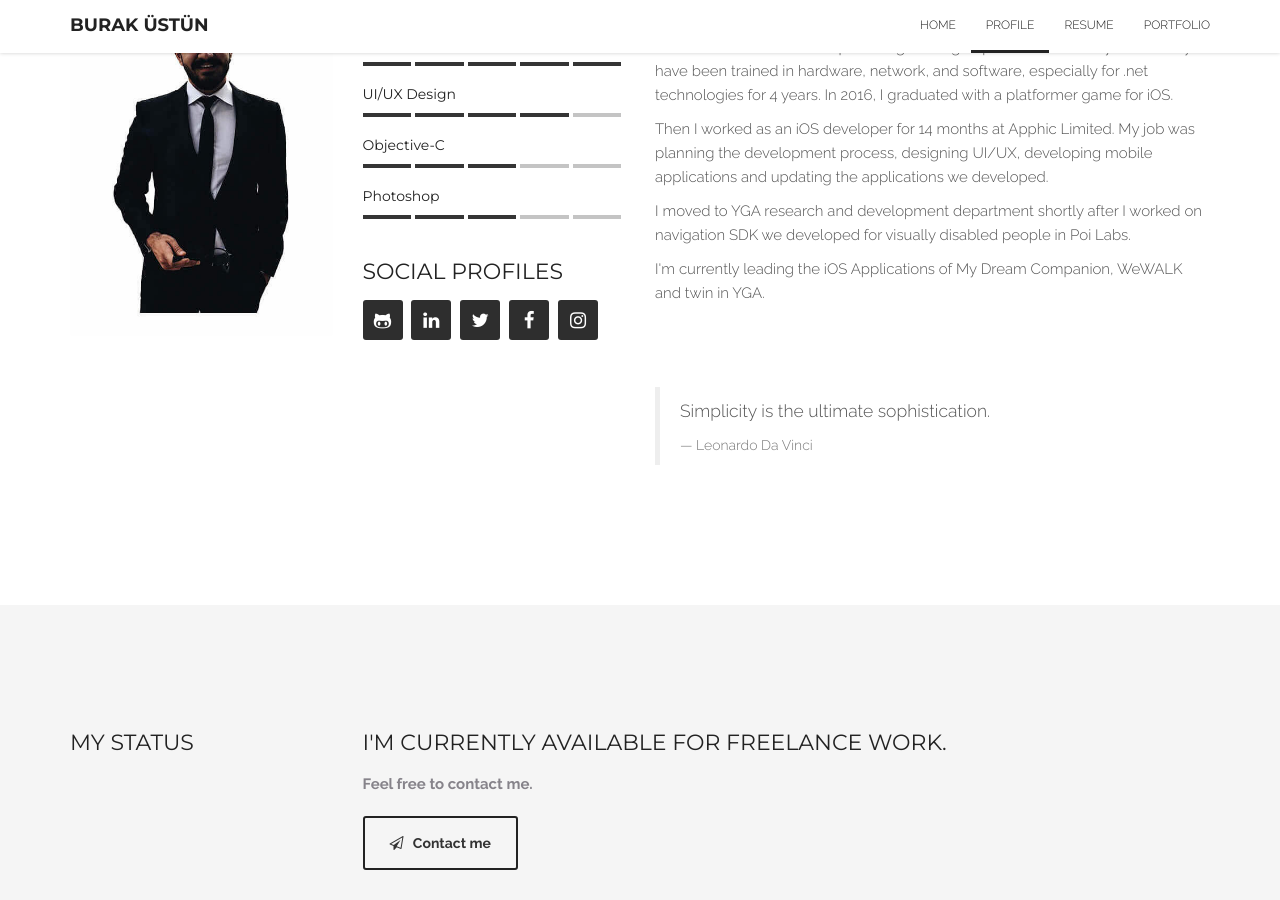
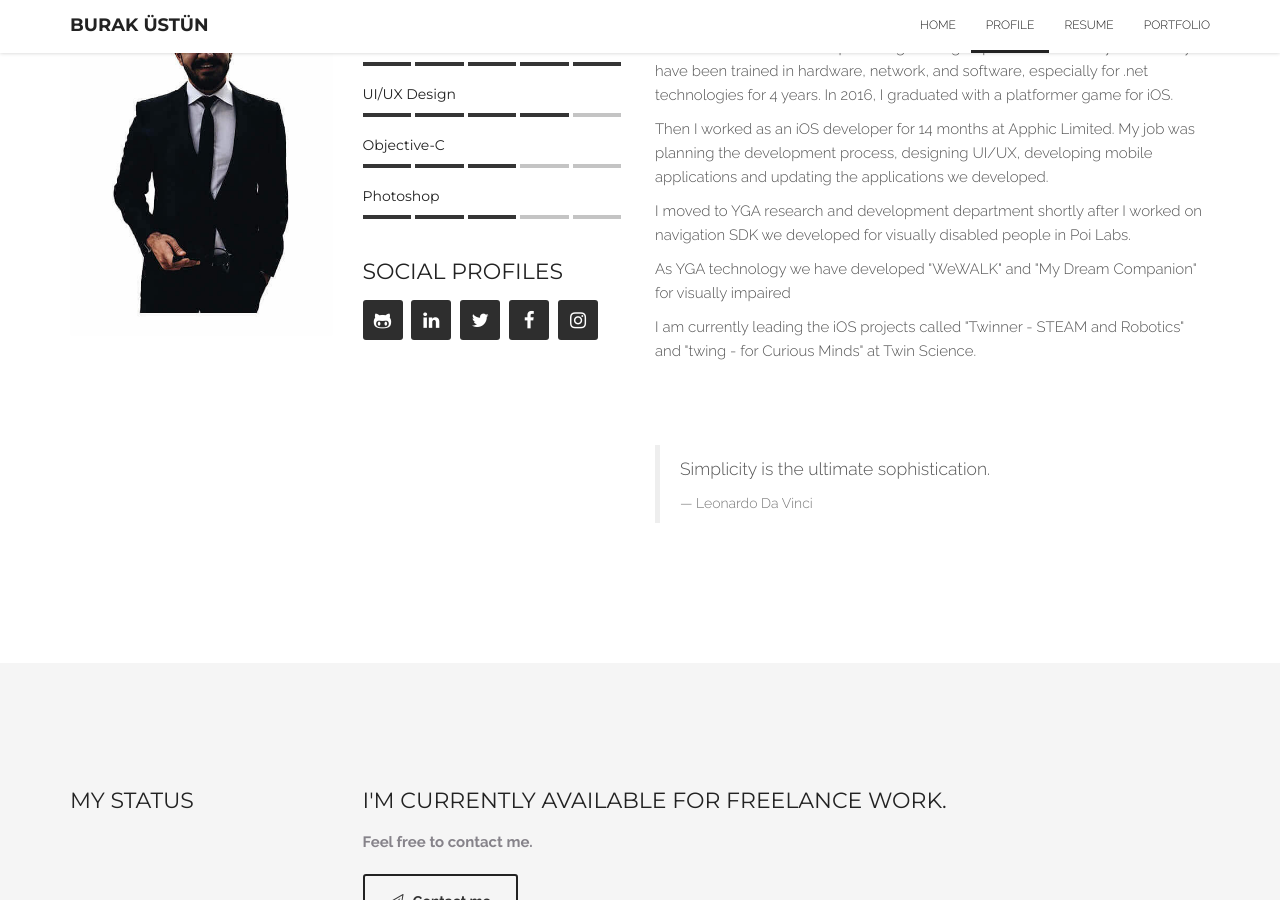
Before and after one commit to buracules/buracules.github.io, a Jekyll site: the page index.html, which Jekyll copies as it is, in a window 1280 px wide and 900 px high, scrolled down 1085 px. Built offline with Jekyll 4.4.1, drawn with Linux system fonts in a browser that asks for light colours.

Commit message:
Update professional profile

```diff
--- a/index.html
+++ b/index.html
@@ -235,8 +235,8 @@
 							<p>In 2012 I started to the computer engineering department of Sakarya University. I have been trained in hardware, network, and software, especially for .net technologies for 4 years. In 2016, I graduated with a platformer game for iOS.</p>
 							<p>Then I worked as an iOS developer for 14 months at Apphic Limited. My job was planning the development process, designing UI/UX, developing mobile applications and updating the applications we developed.</p>
 							<p>I moved to YGA research and development department shortly after I worked on navigation SDK we developed for visually disabled people in Poi Labs.</p>
-							<p>I'm currently leading the iOS Applications of My Dream Companion, WeWALK and twin in YGA.</p>
-							<p></p>
+							<p>As YGA technology we have developed "WeWALK" and "My Dream Companion" for visually impaired</p>
+							<p>I am currently leading the iOS projects called "Twinner - STEAM and Robotics" and "twing - for Curious Minds" at Twin Science.</p>
 							<!--<a href="https://www.linkedin.com/in/burak-üstün-91396066/" title="Linkedin"><h4>You can visit the Linkedin profile for my projects.</h4></a>-->
 							<br><br><br>
 							<blockquote>
```
